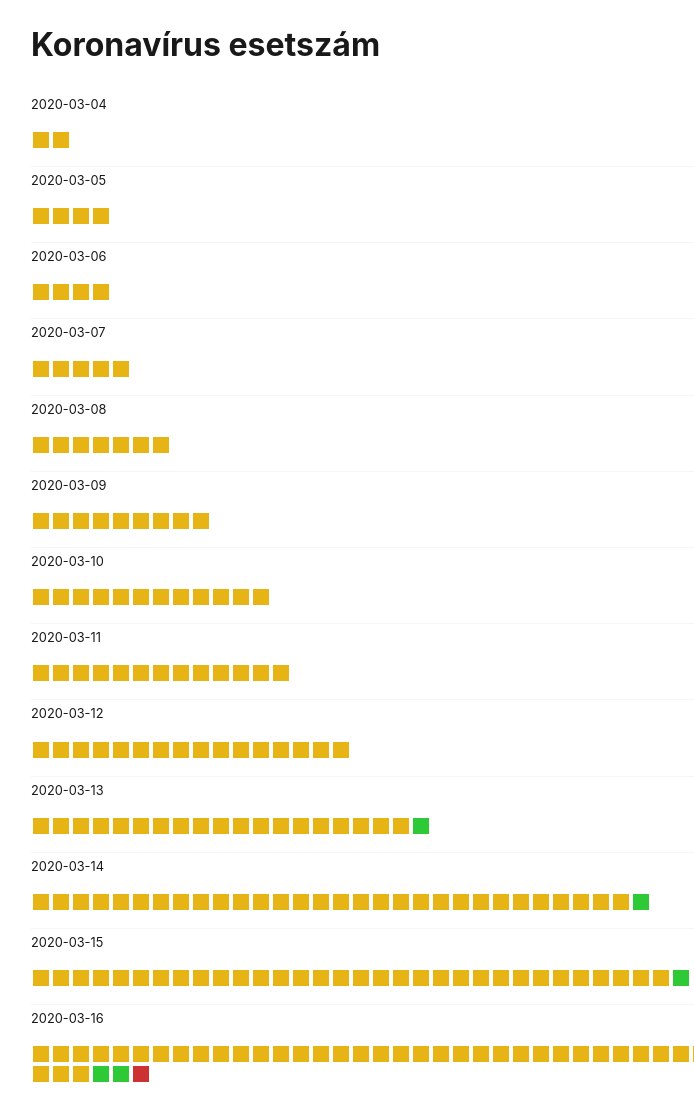
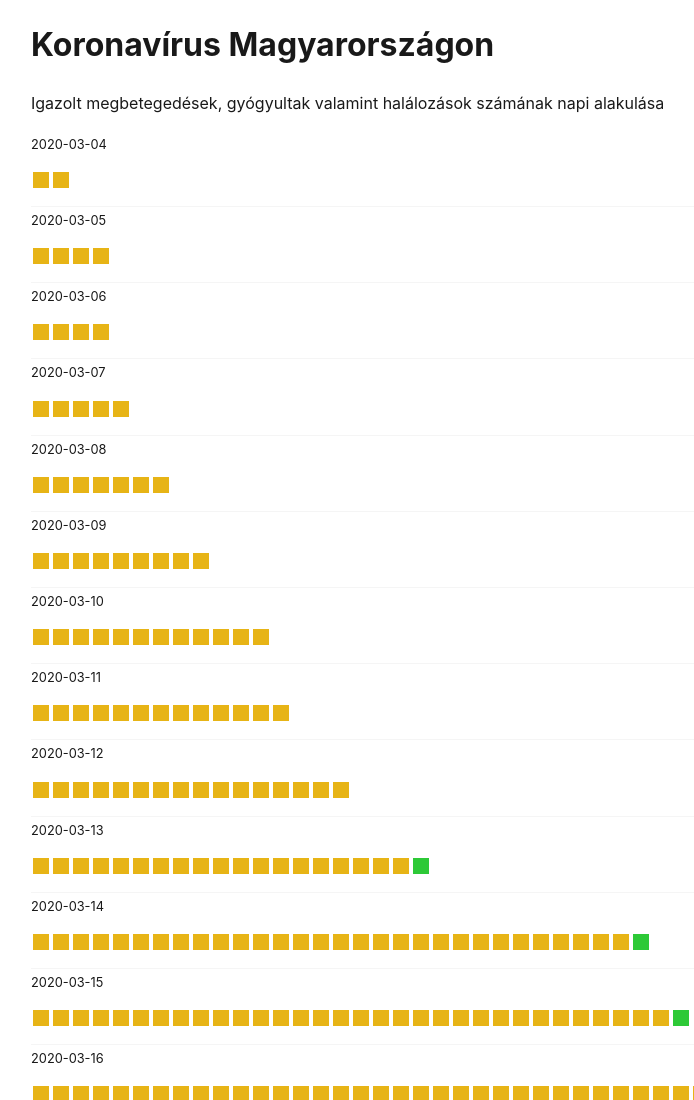
Before and after one commit to xozzzx/covid, a plain HTML site: page index.html in a window 1280 px wide. Shown: the top 1100 px of the page, without its empty margins (249-943 px from the left). Drawn offline with nearby package versions, Linux system fonts and the light colour scheme.

Commit message:
Update index.html

```diff
--- a/index.html
+++ b/index.html
@@ -17,7 +17,8 @@
 
 <div class="main">
 	<header class="head">
-		<h1> Koronavírus esetszám</h1>
+		<h1> Koronavírus Magyarországon</h1>
+		<p>Igazolt megbetegedések, gyógyultak valamint halálozások számának napi alakulása</p>
 	</header>
 	<div class="wrapper"></div>
 </div>
```
